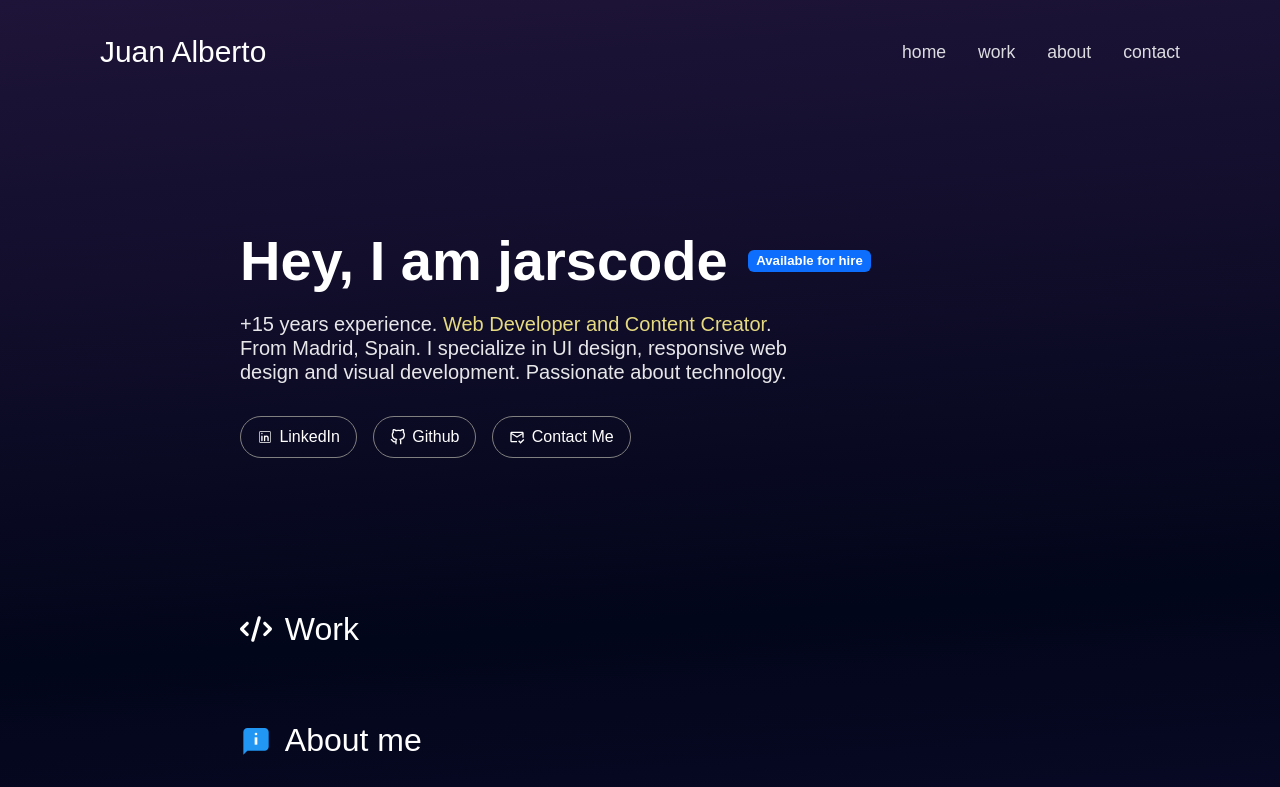
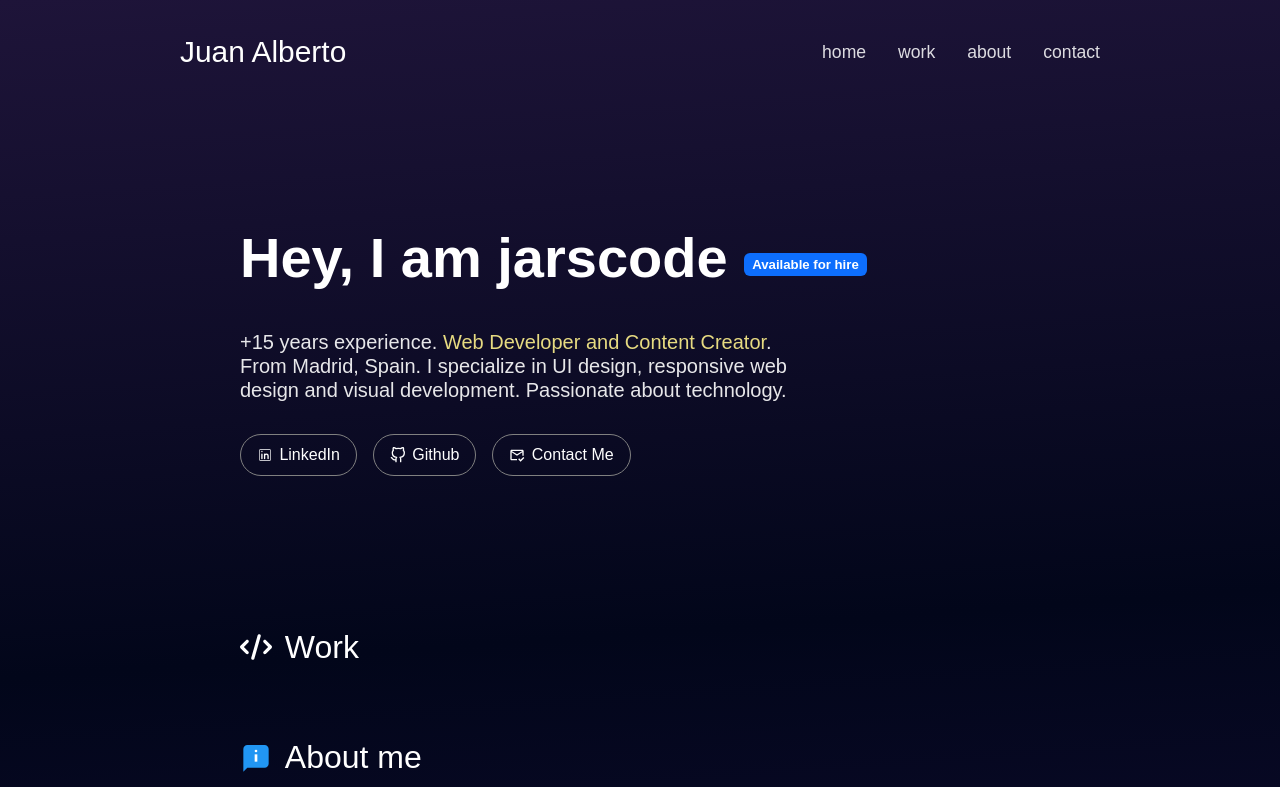
Before and after one commit to 302founddev/aquamancode, a React (Vite) app: page / in a window 1280 px wide. Shown: the top 787 px of the page. Built offline with nearby package versions, Linux system fonts and the light colour scheme.

Commit message:
404 not found error page added, header width rejust to 920px and h1 name and badge into same box

```diff
--- a/src/components/header.css
+++ b/src/components/header.css
@@ -16,7 +16,7 @@
 }
 
 .header {
-    width: 1080px;
+    width: 920px;
     display: flex;
     margin: auto;
     justify-content: space-between;
--- a/src/components/index.css
+++ b/src/components/index.css
@@ -11,13 +11,18 @@
     padding-right: 0;
 }
 
-.section h1 {
+.bTitle h1 {
     font-size: 3.5rem;
     font-weight: 700;
     line-height: 1rem;
     display: flex;
     align-items: center;
     padding-bottom: 2rem;
+    padding-right: 1rem;
+}
+
+.bTitle {
+    display: flex;
 }
 
 .exp {
@@ -29,7 +34,6 @@
 }
 
 .bdg {
-    padding-left: 20px;
     font-size: 1.1rem;
 }
 
@@ -56,3 +60,7 @@
     padding-top: .5rem;
     padding-bottom: .5rem;
 }
+
+.icons a:hover {
+    background: #333333;
+}
--- a/src/components/index.jsx
+++ b/src/components/index.jsx
@@ -13,12 +13,19 @@ export const Home = () => {
     return (
         <main>
             <section className='section'>
-                <div>
-                    <h1>Hey, I am jarscode
-                        <a href={linkedin} className='bdg' target='_blank' rel='noopener noreferer'>
+                    <div className='bTitle'>
+                        <h1>Hey, I am jarscode</h1>
+                        <a
+                            href={linkedin}
+                            className='bdg'
+                            target='_blank'
+                            rel='noopener noreferer'>
+
                             <Badge> Available for hire</Badge>
                         </a>
-                    </h1>
+                    </div>
+
+                    <div>
                         <h3 className='exp'>
                             +15 years experience.
                             <span className='ylw-900'> Web Developer and Content Creator</span>. From Madrid, Spain.
```
Also changed, not shown: src/pages/404.jsx (added, +11 -0 lines). Lines whose indentation alone changed are shown as unchanged.
